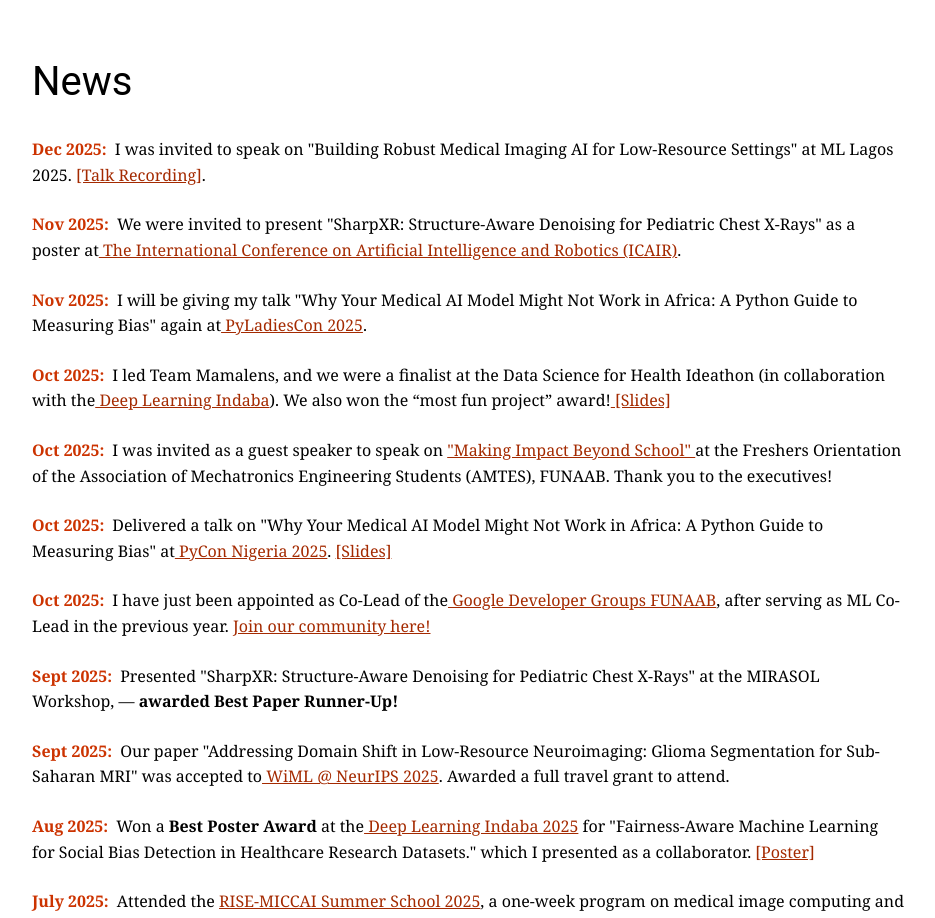
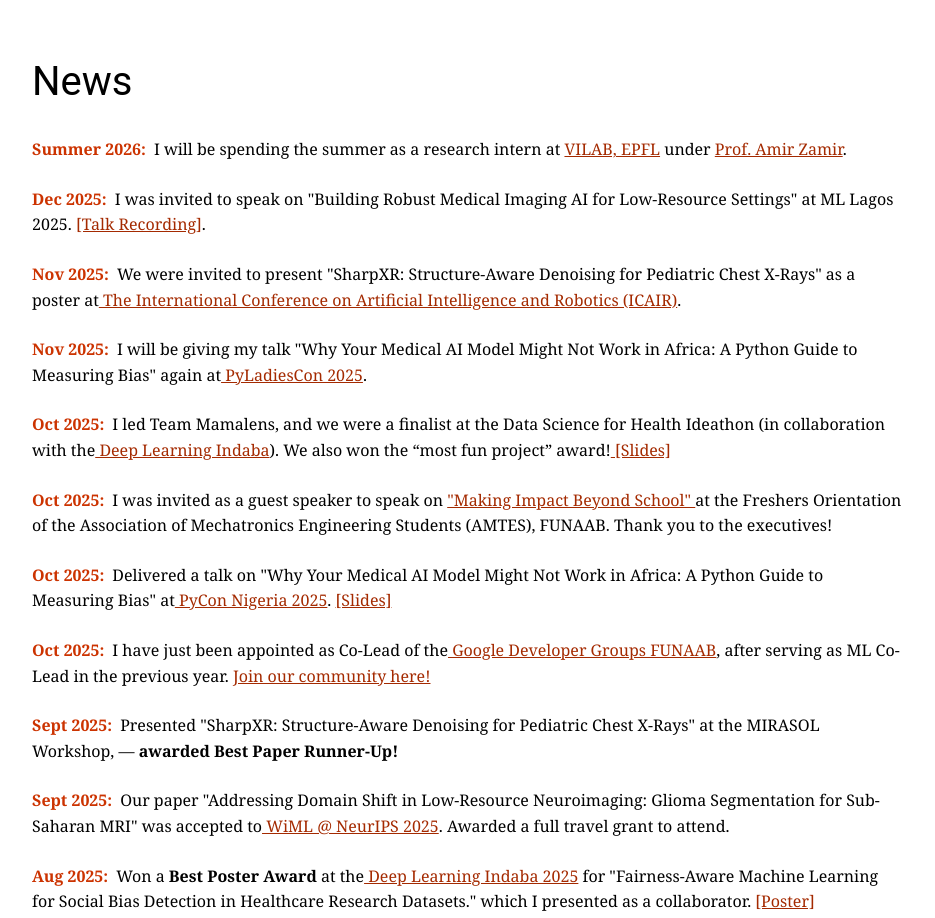
Before and after one commit to ileri-oluwa-kiiye/ileri-oluwa-kiiye.github.io, a React (Vite) app: page / in a window 1280 px wide. Shown: the part 1460-2378 px from the top of the page, without its empty margins (172-1107 px from the left). Built offline with nearby package versions, Linux system fonts and the light colour scheme.

Commit message:
Add new news item for summer 2026 internship at VILAB, EPFL

```diff
--- a/src/comp/LandingPage/news.jsx
+++ b/src/comp/LandingPage/news.jsx
@@ -1,6 +1,30 @@
 import { NewsSection } from "../../assets/styles";
 
 const newsItems = [
+  {
+    id: 20,
+    date: "Summer 2026",
+    description: (
+      <>
+        I will be spending the summer as a research intern at{" "}
+        <a
+          href="https://vilab.epfl.ch/zamir/"
+          target="_blank"
+          rel="noopener noreferrer"
+        >
+          VILAB, EPFL
+        </a>{" "}
+        under{" "}
+        <a
+          href="https://vilab.epfl.ch/zamir/"
+          target="_blank"
+          rel="noopener noreferrer"
+        >
+          Prof. Amir Zamir
+        </a>.
+      </>
+    ),
+  },
   {
     id: 2,
     date: "Dec 2025",
```
